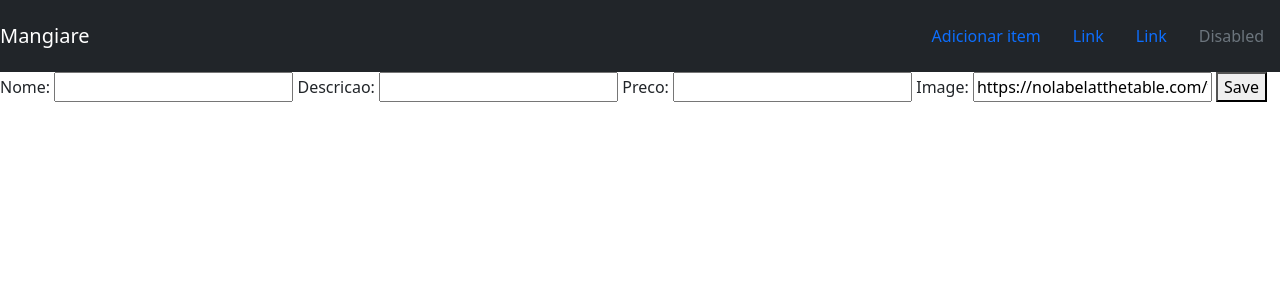
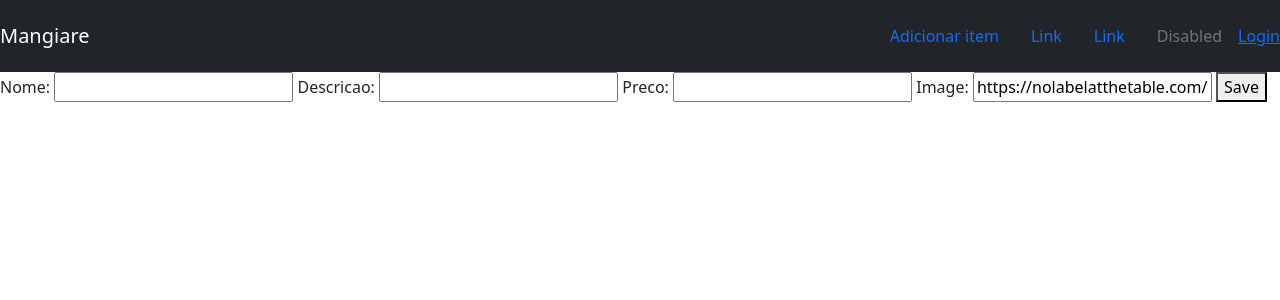
Before and after one commit to diegobarbo/mangiare, a Django app: page /pratos/add in a window 1280 px wide. Shown: the top 300 px of the page. Run offline with Django 4.2, Linux system fonts and the light colour scheme.

Commit message:
adicionada opcao de login na navbar

```diff
--- a/dish/templates/dish/base.html
+++ b/dish/templates/dish/base.html
@@ -28,6 +28,13 @@
                     <a class="nav-link disabled" href="#">Disabled</a>
                 </li>
             </ul>
+            {% if user.is_authenticated %}
+            <a href="{% url 'logout' %}">Logout</a>
+            {% else %}
+            <a href="{% url 'login' %}">Login</a>
+            {% endif %}
+
+
         </div>
 
     </nav>
--- a/users/templates/users/logout.html
+++ b/users/templates/users/logout.html
@@ -0,0 +1 @@
+<h1>You have been logged out.</h1>
--- a/users/views.py
+++ b/users/views.py
@@ -12,7 +12,7 @@ def register(request):
             form.save()
             username = form.cleaned_data.get('username')
             messages.success(request, f'Welcome {username}. Your account is created.')
-            return redirect('dish:index')
+            return redirect('login')
     else:
         form = RegisterForm()
     return render (request, 'users/register.html', {'form': form})
```
